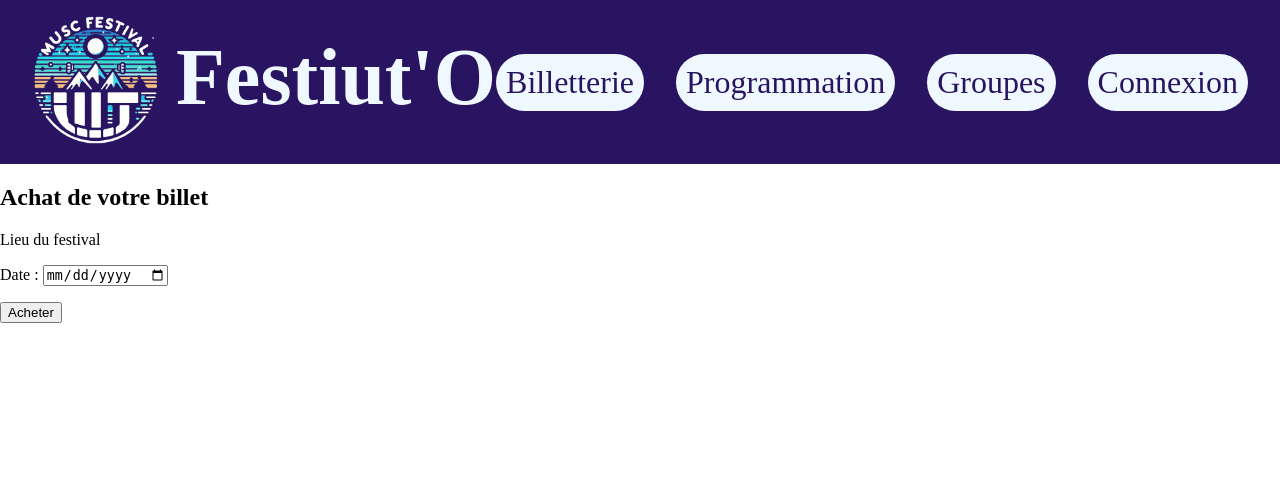
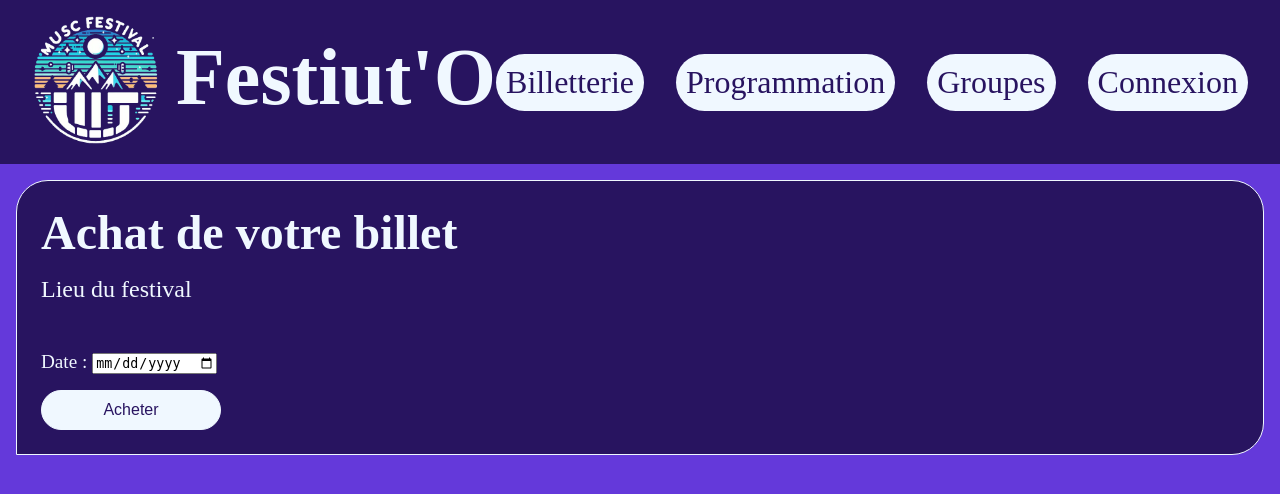
Before and after one commit to ValRom28/FestIUT, a Flask app: template app/templates/achat_billet.html in a window 1280 px wide. Shown: the top 494 px of the page. Run offline with Flask 3, Linux system fonts and the light colour scheme; the template is opened without the code that fills it: values that come from a table or form of the project are taken from there, others are empty.

Commit message:
fix : correction affichage + css

```diff
--- /dev/null
+++ b/app/static/css/achat.css
@@ -0,0 +1,63 @@
+body {
+    margin: 0%;
+    background-color: #6439da;
+    overflow: hidden;
+}
+
+h2 {
+    color: aliceblue;
+    font-size: 3rem;
+    margin-bottom: 1.5rem;
+}
+
+form {
+    display: flex;
+    flex-direction: column;
+    color : aliceblue;
+    border:1px solid aliceblue;
+    border-radius: 2rem 2rem 2rem 0;
+    background-color: #281460;
+    padding: 1rem;
+    margin: 1rem;
+}
+
+form > * {
+    margin: 0.5rem;
+}
+
+.lieu {
+    margin-bottom: 0;
+    padding: 0;
+    font-size: 1.5rem;
+}
+
+li {
+    list-style: none;
+    font-size: 1.2rem;
+}
+
+p {
+    font-size: 1.2rem;
+}
+
+form:hover {
+    background-color: #6439da;
+    transition: 0.2s;
+}
+
+input[type="submit"]{
+  width: 180px;
+  padding: 10px 25px 10px 25px;
+  border-radius: 40px;
+  border: 1px solid aliceblue;
+  font-size: 1rem;
+  color: #281460;
+  background-color: aliceblue;
+}
+
+input[type="submit"]:hover{
+  background-color: #6439da;
+  border-color: #281460;
+  color: aliceblue;
+  transition: 0.2s;
+}
--- a/app/templates/achat_billet.html
+++ b/app/templates/achat_billet.html
@@ -3,6 +3,7 @@
     <head>
         <meta charset="utf-8" />
         <link rel="stylesheet" href="{{ url_for('static',filename='css/headerPage.css')}}">
+        <link rel="stylesheet" href="{{ url_for('static',filename='css/achat.css')}}">
         <title>Achat Billet</title>
     </head>
     <body>
@@ -13,8 +14,8 @@
             <form action="{{ url_for('achat_billet', id_type_billet=id_type_billet) }}" method="post" class="achat-billet">
                 {{ form.csrf_token}}
                 <h2>Achat de votre billet</h2>
-                <p>Lieu du festival</p>
-                <p>{{ form.lieux }}</p>
+                <p class="lieu">Lieu du festival</p>
+                <p class="lieu">{{ form.lieux }}</p>
                 <p>Date : {{ form.date }}</p>
                 {% if no_festival %}
                     <p class="error">Il n'y a pas de festival à cette date</p>
--- a/app/templates/billetterie.html
+++ b/app/templates/billetterie.html
@@ -19,7 +19,7 @@
                         {% if type.age_min < age < type.age_max %}
                         <div class="box">
                                 <a href="{{ url_for('achat_billet', id_type_billet=type.id_type) }}"><h3>{{ type.nom_type }}</h3></a>
-                                <p>{{ type.prix }}€</p>
+                                <p>Prix : {{ type.prix }}€</p>
                             </div>
                         {% endif %}
                     {% endfor %}
@@ -34,7 +34,8 @@
                     {% for billet, concerts, type, lieu in mes_billets %}
                         <div class="box" id="billet-{{ billet.id_billet }}">
                             <h3>🎟️ {{ type.nom_type }}</h3>
-                            <p>Début : {{ billet.date_billet }}</p>
+                            <p>Début : {{ billet.date_billet.strftime('%d %B %Y') }}</p>
+                            <p>Fin : {{ (billet.date_billet + datetime.timedelta(days=type.nb_jours)).strftime('%d %B %Y') }}</p>
                             <p>Lieu : {{ lieu.nom_lieu }}</p>
                             <p>Concerts :</p>
                             <ul>
```
Also changed, not shown: app/static/css/billetterie.css (+3 -16 lines).
